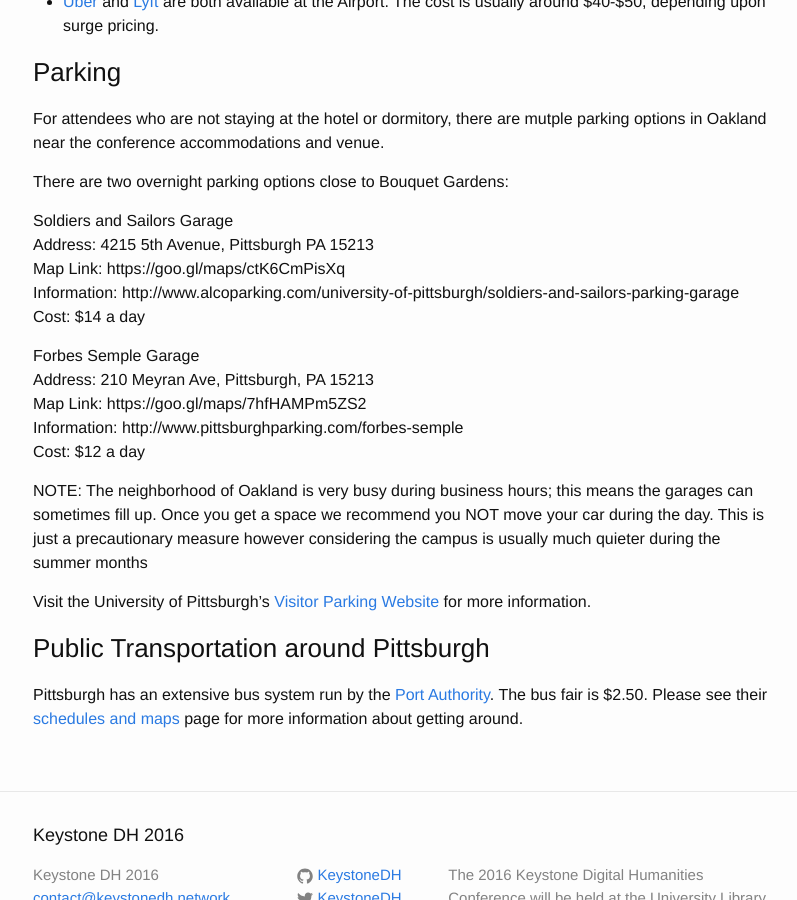
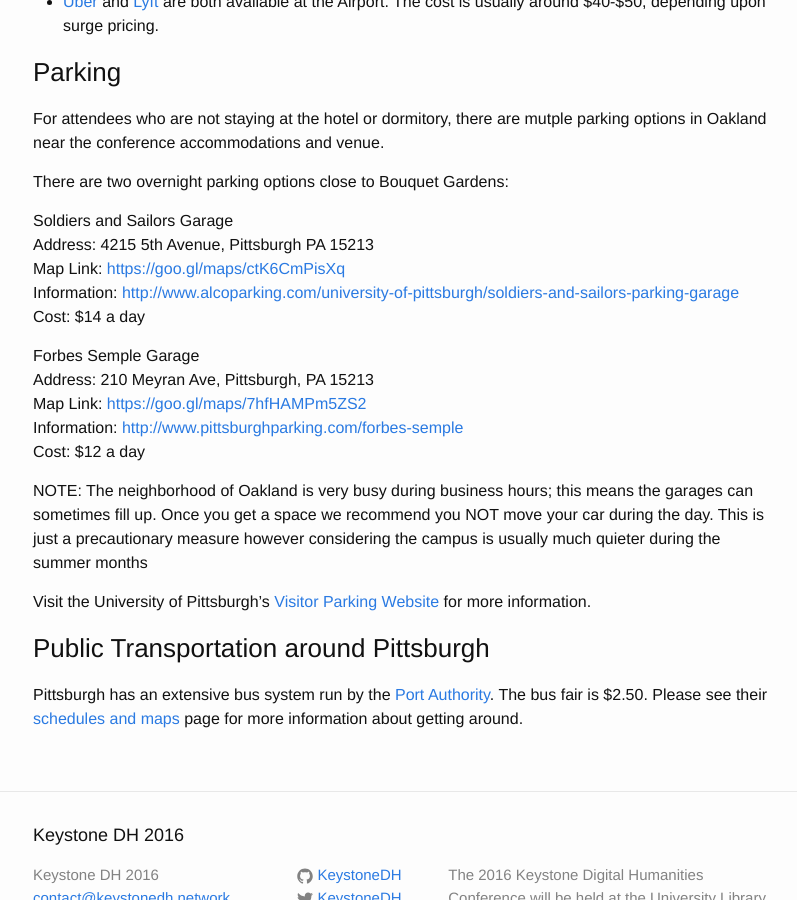
Before and after one commit to KeystoneDH/2016, a Jekyll site: the page built from logistics.md, in a window 1280 px wide and 900 px high, scrolled down 2013 px. Shown: the whole window, without its empty margins (237-1034 px from the left). Built offline with Jekyll 4.4.1, drawn with Linux system fonts in a browser that asks for light colours; part of the change alters nothing that is shown.

```diff
--- a/logistics.md
+++ b/logistics.md
@@ -83,15 +83,15 @@ There are two overnight parking options close to Bouquet Gardens:
 
 Soldiers and Sailors Garage
 Address: 4215 5th Avenue, Pittsburgh PA 15213
-Map Link: https://goo.gl/maps/ctK6CmPisXq
-Information: http://www.alcoparking.com/university-of-pittsburgh/soldiers-and-sailors-parking-garage
+Map Link: [https://goo.gl/maps/ctK6CmPisXq](https://goo.gl/maps/ctK6CmPisXq)
+Information: [http://www.alcoparking.com/university-of-pittsburgh/soldiers-and-sailors-parking-garage](http://www.alcoparking.com/university-of-pittsburgh/soldiers-and-sailors-parking-garage)
 Cost: $14 a day
 
 
 Forbes Semple Garage
 Address: 210 Meyran Ave, Pittsburgh, PA 15213
-Map Link: https://goo.gl/maps/7hfHAMPm5ZS2
-Information: http://www.pittsburghparking.com/forbes-semple
+Map Link: [https://goo.gl/maps/7hfHAMPm5ZS2](https://goo.gl/maps/7hfHAMPm5ZS2)
+Information: [http://www.pittsburghparking.com/forbes-semple](http://www.pittsburghparking.com/forbes-semple)
 Cost: $12 a day
 
 NOTE: The neighborhood of Oakland is very busy during business hours; this means the garages can sometimes fill up. Once you get a space we recommend you NOT move your car during the day. This is just a precautionary measure however considering the campus is usually much quieter during the summer months
```
